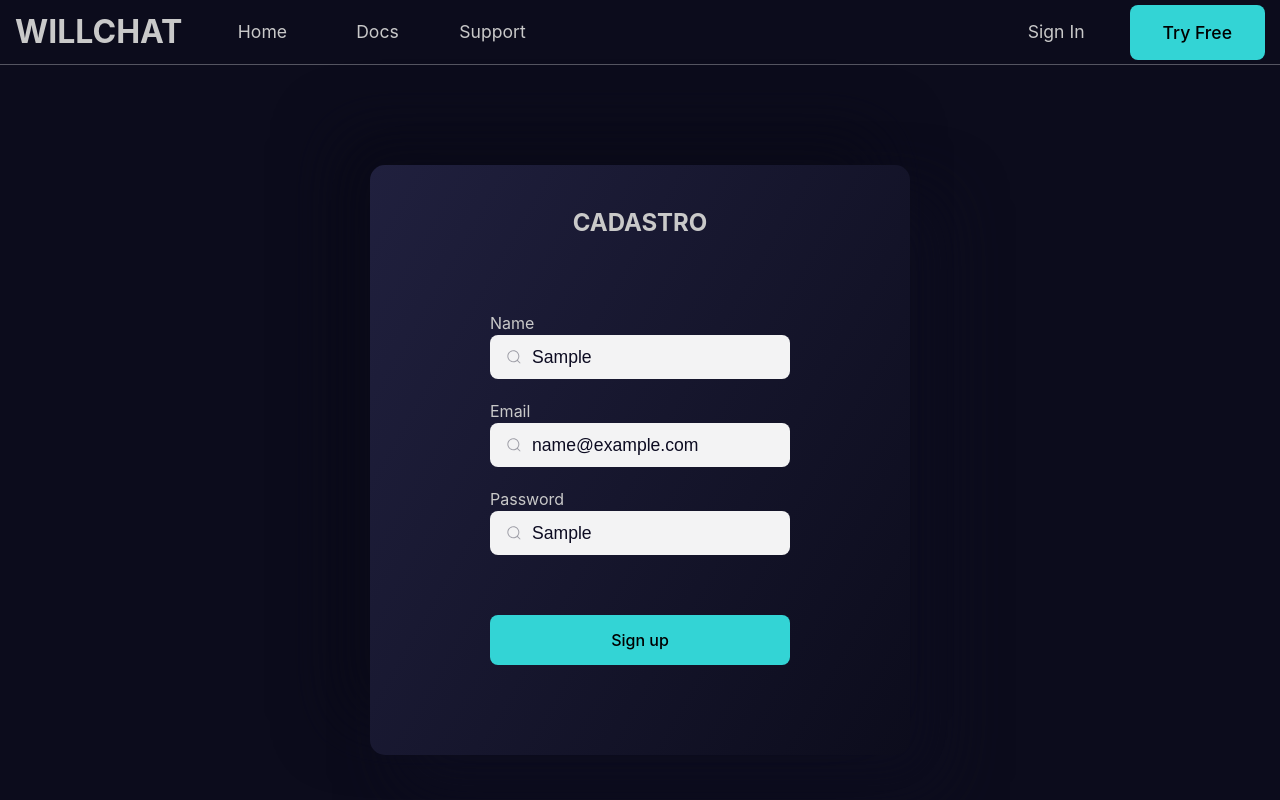
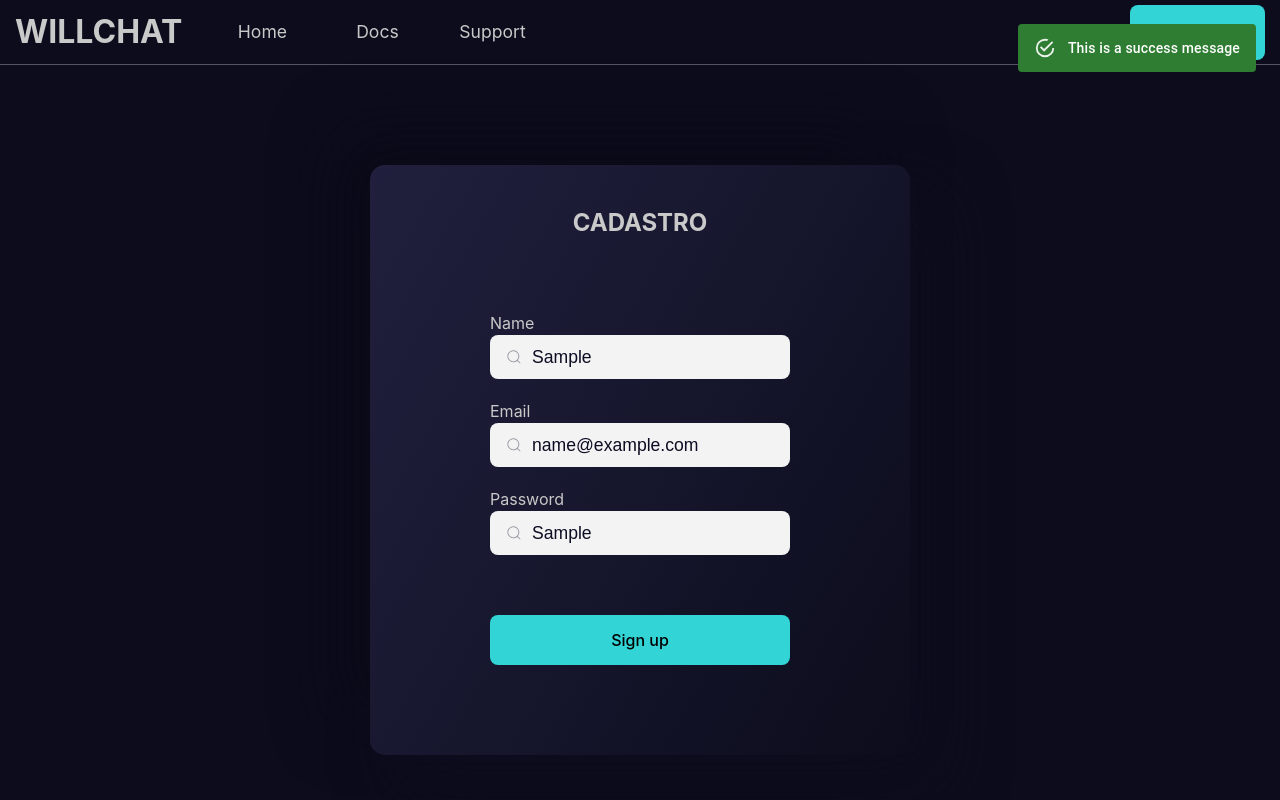
Before and after one commit to Williancc1557/willchat-plataform, a React (Vite) app: page /register in a window 1280 px wide. Both pictures are taken after typing "Sample", "name@example.com", "Sample" into the empty fields and a click on the button "Sign up". Shown: the top 800 px of the page. Built offline with nearby package versions, Linux system fonts and the light colour scheme.

Commit message:
feat: implements snackbar component

```diff
--- a/package.json
+++ b/package.json
@@ -10,6 +10,9 @@
     "preview": "vite preview"
   },
   "dependencies": {
+    "@emotion/react": "^11.11.1",
+    "@emotion/styled": "^11.11.0",
+    "@mui/material": "^5.13.7",
     "react": "^18.2.0",
     "react-dom": "^18.2.0",
     "react-hook-form": "^7.45.1",
--- /dev/null
+++ b/src/components/SnackBar/index.tsx
@@ -0,0 +1,26 @@
+import { Alert, AlertColor, Snackbar } from "@mui/material";
+
+interface SnackBarProps {
+  open: boolean;
+  severity: AlertColor;
+  children?: React.ReactNode;
+  autoHideDuration?: number;
+  setOpen: React.Dispatch<React.SetStateAction<boolean>>;
+}
+
+export const SnackBar = (props: SnackBarProps) => {
+  const handleClose = () => props.setOpen(false);
+
+  return (
+    <Snackbar
+      open={props.open}
+      autoHideDuration={props.autoHideDuration || 6000}
+      onClose={handleClose}
+      anchorOrigin={{ vertical: "top", horizontal: "right" }}
+    >
+      <Alert variant="filled" severity={props.severity}>
+        {props.children}
+      </Alert>
+    </Snackbar>
+  );
+};
--- a/src/views/LandingPage/index.tsx
+++ b/src/views/LandingPage/index.tsx
@@ -1,5 +1,4 @@
 import { Header } from "../../components/Header";
-import { FirstSectionStyled } from "./styled";
 
 export const LandingPage = () => {
   return (
--- a/src/views/RegisterPage/index.tsx
+++ b/src/views/RegisterPage/index.tsx
@@ -2,6 +2,8 @@ import { SubmitHandler, useForm } from "react-hook-form";
 import { Header } from "../../components/Header";
 import { FormContainerStyled, FormStyled } from "./styled";
 import { InputText } from "../../components/InputText";
+import { SnackBar } from "../../components/SnackBar";
+import { useState } from "react";
 
 interface Inputs {
   name: string;
@@ -12,6 +14,7 @@ interface Inputs {
 export const RegisterPage = () => {
   const onSubmit: SubmitHandler<Inputs> = (data) => console.log(data);
   const { register, handleSubmit } = useForm<Inputs>();
+  const [snackOpen, setSnackOpen] = useState(false);
 
   return (
     <>
@@ -47,12 +50,20 @@ export const RegisterPage = () => {
               />
             </div>
 
-            <button className="submit-button" type="submit">
+            <button
+              className="submit-button"
+              onClick={() => setSnackOpen(true)}
+              type="submit"
+            >
               Sign up
             </button>
           </div>
         </FormStyled>
       </FormContainerStyled>
+
+      <SnackBar open={snackOpen} setOpen={setSnackOpen} severity="success">
+        This is a success message
+      </SnackBar>
     </>
   );
 };
```
Also changed, not shown: 1 other file (tests, documents, lock files or other folders).
